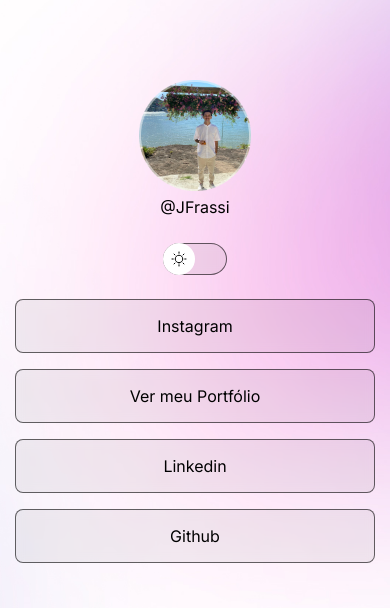
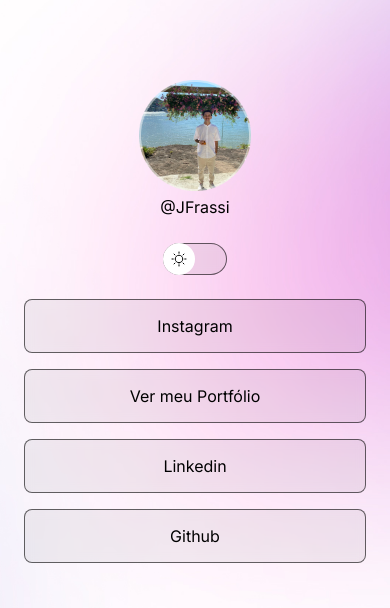
Before and after one commit to jfrassi/discover, a plain HTML site: page index.html in a window 390 px wide. Shown: the top 608 px of the page. Drawn offline with nearby package versions, Linux system fonts and the light colour scheme.

Commit message:
ajustando responsividade da página

```diff
--- a/style.css
+++ b/style.css
@@ -33,9 +33,10 @@
   color: var(--text-color);
 }
 #container{
-  width: 360px;
-  margin: auto;
-  margin-top: 56px;
+  width: 100%;
+  max-width: 580px;
+  margin: 56px auto 0px;
+  padding:0 24px;
 
 }
 
```
